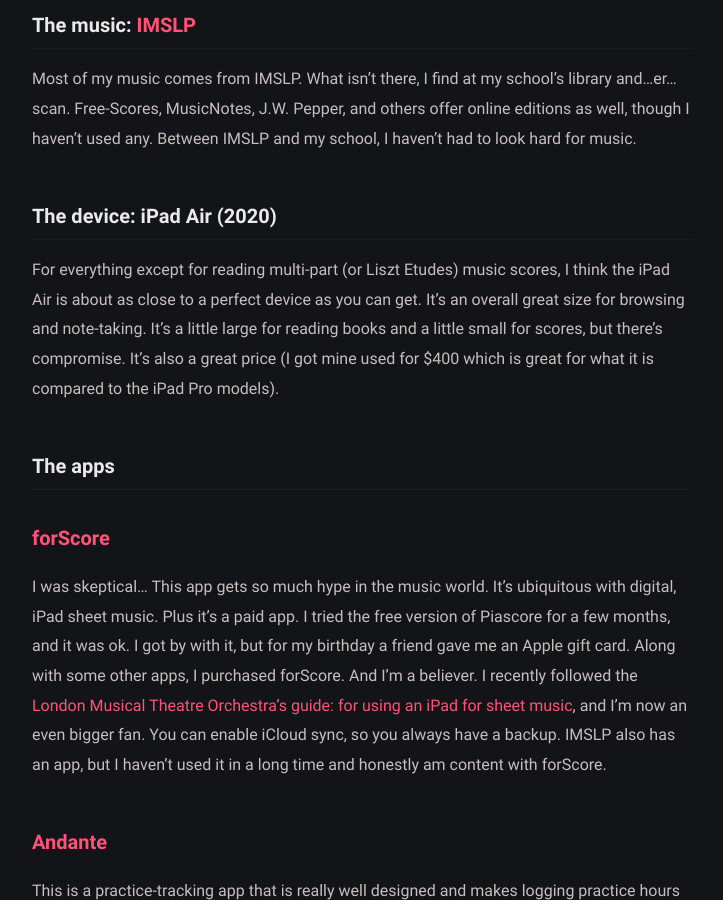
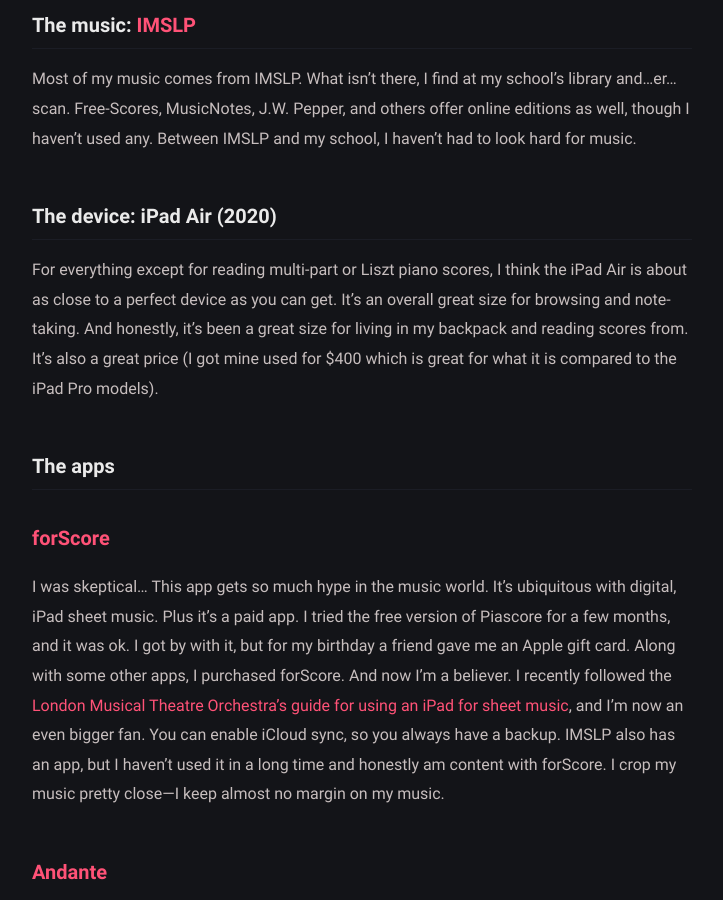
Before and after one commit to atrial-albumen/atrial-albumen.github.io, a Jekyll site: the page built from _posts/2023-05-25-digital-sheet-music-setup/2023-05-25-digital-sheet-music-setup.md, in a window 1280 px wide and 900 px high, scrolled down 1119 px. Shown: the whole window, without its empty margins (278-1001 px from the left). Built offline with Jekyll 4.4.1, drawn with Linux system fonts in a browser that asks for light colours.

Commit message:
Update 2023-05-25-digital-sheet-music-setup.md

```diff
--- a/_posts/2023-05-25-digital-sheet-music-setup/2023-05-25-digital-sheet-music-setup.md
+++ b/_posts/2023-05-25-digital-sheet-music-setup/2023-05-25-digital-sheet-music-setup.md
@@ -20,10 +20,10 @@
 ### The music: [IMSLP](https://imslp.org)
 Most of my music comes from IMSLP. What isn’t there, I find at my school’s library and…er…scan. Free-Scores, MusicNotes, J.W. Pepper, and others offer online editions as well, though I haven’t used any. Between IMSLP and my school, I haven’t had to look hard for music.
 ### The device: iPad Air (2020)
-For everything except for reading multi-part (or Liszt Etudes) music scores, I think the iPad Air is about as close to a perfect device as you can get. It’s an overall great size for browsing and note-taking. It’s a little large for reading books and a little small for scores, but there’s compromise. It’s also a great price (I got mine used for $400 which is great for what it is compared to the iPad Pro models).
+For everything except for reading multi-part or Liszt piano scores, I think the iPad Air is about as close to a perfect device as you can get. It’s an overall great size for browsing and note-taking. And honestly, it's been a great size for living in my backpack and reading scores from. It’s also a great price (I got mine used for $400 which is great for what it is compared to the iPad Pro models).
 ### The apps
 #### [forScore](https://forscore.co/)
-I was skeptical… This app gets so much hype in the music world. It’s ubiquitous with digital, iPad sheet music. Plus it’s a paid app. I tried the free version of Piascore for a few months, and it was ok. I got by with it, but for my birthday a friend gave me an Apple gift card. Along with some other apps, I purchased forScore. And I’m a believer. I recently followed the [London Musical Theatre Orchestra’s guide: for using an iPad for sheet music](https://www.lmto.org/lmto-ipad-guide/), and I’m now an even bigger fan. You can enable iCloud sync, so you always have a backup. IMSLP also has an app, but I haven't used it in a long time and honestly am content with forScore.
+I was skeptical… This app gets so much hype in the music world. It’s ubiquitous with digital, iPad sheet music. Plus it’s a paid app. I tried the free version of Piascore for a few months, and it was ok. I got by with it, but for my birthday a friend gave me an Apple gift card. Along with some other apps, I purchased forScore. And now I’m a believer. I recently followed the [London Musical Theatre Orchestra’s guide for using an iPad for sheet music](https://www.lmto.org/lmto-ipad-guide/), and I’m now an even bigger fan. You can enable iCloud sync, so you always have a backup. IMSLP also has an app, but I haven't used it in a long time and honestly am content with forScore. I crop my music pretty close—I keep almost no margin on my music.
 #### [Andante](https://apps.apple.com/us/app/andante-practice-journal/id1530262372)
 This is a practice-tracking app that is really well designed and makes logging practice hours (and minutes) SUPER convenient. It’s gaining popularity in the music world—and for good reason. If you tap the three dots at the very top of the iPad display and tap **Slide Over**, you can swipe from the side of the screen to show Andante above forScore. This way you can easily log your practice session without really ever leaving forScore (see a screenshot [here](https://jonahlosh.com/assets/img/IMG_A1A16CD0BF7B-1.jpeg). I bought the pro version because it’s just awesome and am ok with paying $5 for a non-subscription app.
 #### [GoodNotes](https://apps.apple.com/us/app/goodnotes-5/id1444383602)
```
